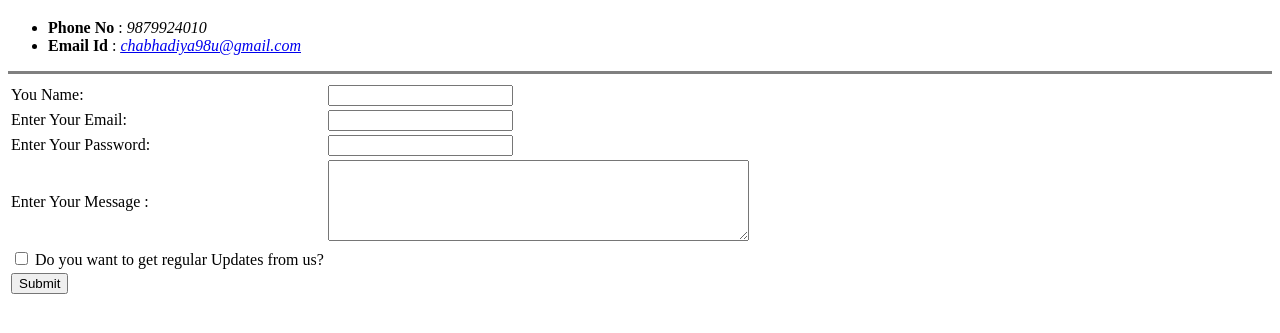
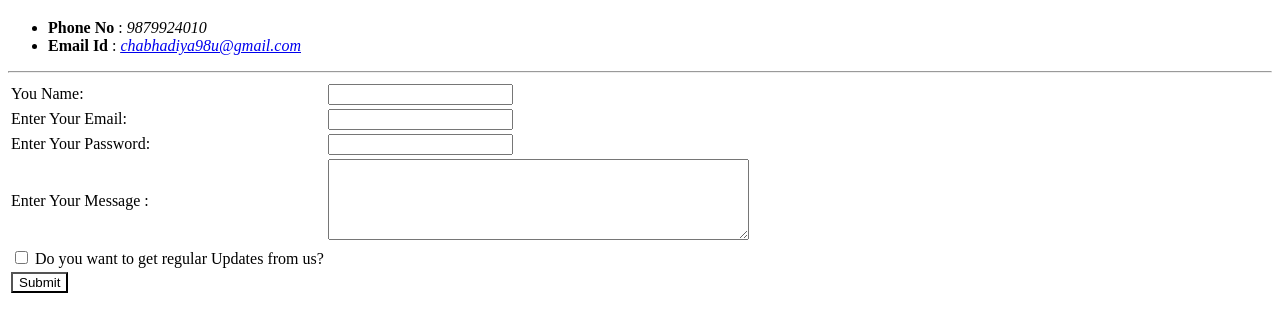
Before and after one commit to 21JE1011-Utsav-Chabhadiya/My-CV, a plain HTML site: page ContactInfo.html in a window 1280 px wide. Shown: the part 61-394 px from the top of the page. Drawn offline with Linux system fonts and the light colour scheme.

Commit message:
Update ContactInfo.html

```diff
--- a/ContactInfo.html
+++ b/ContactInfo.html
@@ -6,6 +6,8 @@
     <meta http-equiv="X-UA-Compatible" content="IE=edge" />
     <meta name="viewport" content="width=device-width, initial-scale=1.0" />
     <title>Utsav's Contact Information</title>
+    <link rel="stylesheet" href="css/style.css">
+
 </head>
 
 <body>
@@ -20,7 +22,7 @@
 
         </li>
     </ul>
-    <hr size="3" noshade>
+    <hr>
     <form action="mailto:chabhadiya98u@gmail.com" class="" method="post" enctype="text/plain">
         <table>
             <tr>
@@ -49,7 +51,7 @@
 
             </tr>
             <tr>
-                <td><input type="submit" required></td>
+                <td><input type="submit" required style="background-color: white;"></td>
             </tr>
         </table>
 
```
